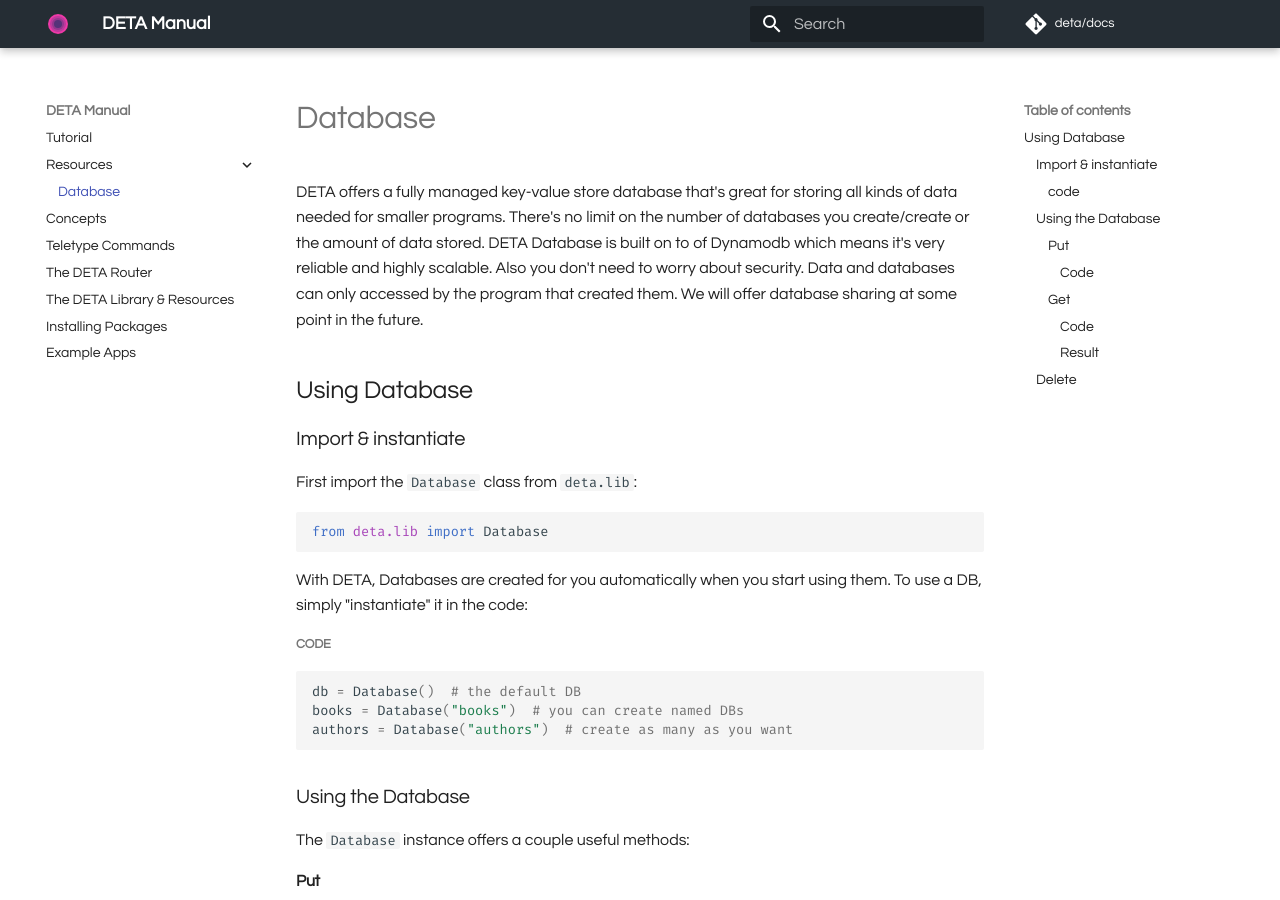
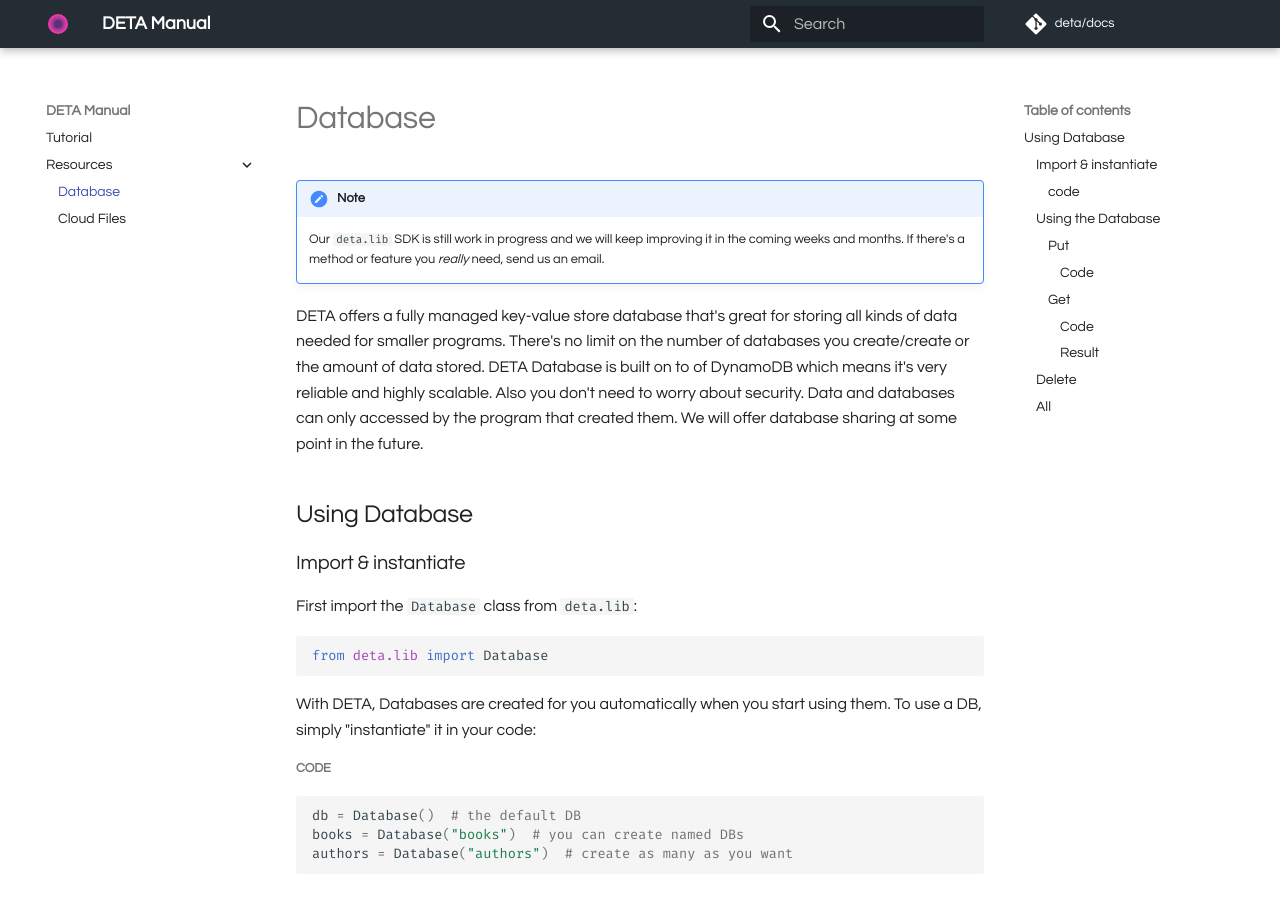
Before and after one commit to fmquaglia/manual, an MkDocs documentation site: the page built from docs/database.md, in a window 1280 px wide and 900 px high. Built offline with MkDocs 1.6.1 and Material for MkDocs 9.7.7, drawn with Linux system fonts in a browser that asks for light colours; comment, search, counter and statistics services are not loaded; some of the changed text lies outside the part shown.

Commit message:
db & files

````diff
--- a/docs/database.md
+++ b/docs/database.md
@@ -1,8 +1,10 @@
-# Database
+!!! Note
+    Our `deta.lib` SDK is still work in progress and we will keep improving it in the coming weeks and months.
+    If there's a method or feature you _really_ need, send us an email.
 
 DETA offers a fully managed key-value store database that's great for storing all kinds of data needed for smaller programs.
 There's no limit on the number of databases you create/create or the amount of data stored.
-DETA Database is built on to of Dynamodb which means it's very reliable and highly scalable. Also you don't need to worry about security. Data and databases can only accessed by the program that created them. We will offer database sharing at some point in the future.
+DETA Database is built on to of DynamoDB which means it's very reliable and highly scalable. Also you don't need to worry about security. Data and databases can only accessed by the program that created them. We will offer database sharing at some point in the future.
 
 ## Using Database
 
@@ -15,7 +17,7 @@ from deta.lib import Database
 ```
 
 With DETA, Databases are created for you automatically when you start using them.
-To use a DB, simply "instantiate" it in the code:
+To use a DB, simply "instantiate" it in your code:
 
 
 ##### code
@@ -98,3 +100,11 @@ my_item = db.get("220te3")
 Retrieving an item with a key that does not exist will raise a **`KeyError`** exception.
 
 ### Delete
+
+`db.delete(key)` deletes an item from the database based on provided key.
+
+Deleting will not raise any errors, even if the key does not exist.
+
+### All
+
+`db.all()` returns a list of all items in the database.
--- a/mkdocs.yml
+++ b/mkdocs.yml
@@ -23,12 +23,13 @@ extra:
 extra_css:
   - css/extra.css
 nav:
-  - Tutorial: Tutorial.md
+  - Tutorial: tutorial.md
   - Resources:
     - Database: database.md
-  - Concepts: concepts.md
-  - Teletype Commands: teletype.md
-  - The DETA Router: DETA_router.md
-  - The DETA Library & Resources: DETA_lib.md
-  - Installing Packages: packages.md
-  - Example Apps: examples.md
+    - Cloud Files: files.md
+  # - Concepts: concepts.md
+  # - Teletype Commands: teletype.md
+  # - The DETA Router: DETA_router.md
+  # - The DETA Library & Resources: DETA_lib.md
+  # - Installing Packages: packages.md
+  # - Example Apps: examples.md
````
Also changed, not shown: docs/files.md (added, +97 -0 lines).
